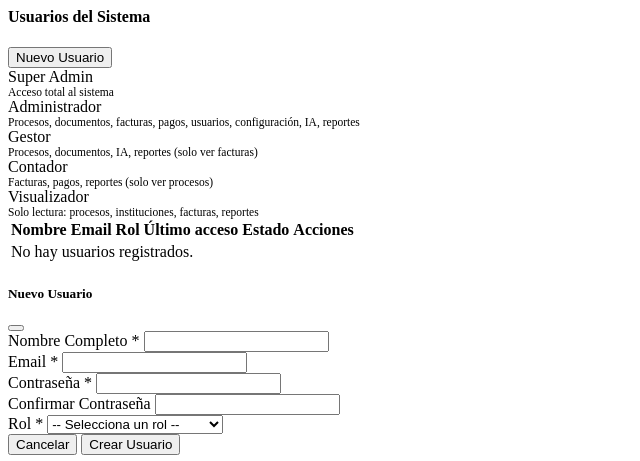
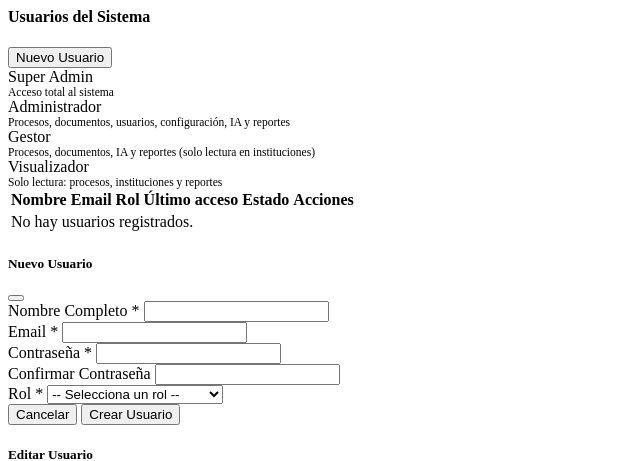
Before and after one commit to ncuenca84/sercop, a PHP site: template resources/views/configuracion/usuarios.php in a window 1280 px wide. Shown: the top 461 px of the page, without its empty margins (0-640 px from the left). Run offline with PHP 8.4, Linux system fonts and the light colour scheme; the template is opened without the code that fills it, so the values that code supplies are empty.

Commit message:
fix(usuarios): eliminar rol 'contador' del módulo de usuarios
El sistema no maneja facturas ni pagos, por lo que el rol contador
no aplica. Se elimina de validaciones (storeUsuario, updateUsuario),
de los select de creación y edición, y de las tarjetas de referencia de roles.
Los roles disponibles quedan: admin, gestor, visualizador.

https://claude.ai/code/session_017LJC9eNyVCeTMA4JQc61G7

```diff
--- a/app/Controllers/Web/Controllers.php
+++ b/app/Controllers/Web/Controllers.php
@@ -1439,7 +1439,7 @@ class ConfiguracionController extends BaseController
             'nombre'   => 'required|max:150',
             'email'    => 'required|email',
             'password' => 'required|min:8',
-            'rol'      => 'required|in:admin,gestor,contador,visualizador',
+            'rol'      => 'required|in:admin,gestor,visualizador',
         ]);
         unset($data['_csrf'], $data['_method']);
         User::createUser($data);
@@ -1454,7 +1454,7 @@ class ConfiguracionController extends BaseController
         $data = $this->validate([
             'nombre' => 'required|max:150',
             'email'  => 'required|email',
-            'rol'    => 'required|in:admin,gestor,contador,visualizador',
+            'rol'    => 'required|in:admin,gestor,visualizador',
             'estado' => 'required|in:activo,inactivo',
         ]);
         unset($data['_csrf'], $data['_method']);
--- a/resources/views/configuracion/usuarios.php
+++ b/resources/views/configuracion/usuarios.php
@@ -1,11 +1,10 @@
 <?php
 // Mapa de permisos por rol para mostrar en UI
 $rolesInfo = [
-    'super_admin'  => ['label'=>'Super Admin',  'color'=>'danger',   'icono'=>'shield-lock',   'permisos'=>'Acceso total al sistema'],
-    'admin'        => ['label'=>'Administrador','color'=>'primary',  'icono'=>'person-gear',   'permisos'=>'Procesos, documentos, facturas, pagos, usuarios, configuración, IA, reportes'],
-    'gestor'       => ['label'=>'Gestor',        'color'=>'success',  'icono'=>'briefcase',     'permisos'=>'Procesos, documentos, IA, reportes (solo ver facturas)'],
-    'contador'     => ['label'=>'Contador',      'color'=>'warning',  'icono'=>'calculator',    'permisos'=>'Facturas, pagos, reportes (solo ver procesos)'],
-    'visualizador' => ['label'=>'Visualizador',  'color'=>'secondary','icono'=>'eye',           'permisos'=>'Solo lectura: procesos, instituciones, facturas, reportes'],
+    'super_admin'  => ['label'=>'Super Admin',  'color'=>'danger',   'icono'=>'shield-lock', 'permisos'=>'Acceso total al sistema'],
+    'admin'        => ['label'=>'Administrador','color'=>'primary',  'icono'=>'person-gear', 'permisos'=>'Procesos, documentos, usuarios, configuración, IA y reportes'],
+    'gestor'       => ['label'=>'Gestor',        'color'=>'success',  'icono'=>'briefcase',   'permisos'=>'Procesos, documentos, IA y reportes (solo lectura en instituciones)'],
+    'visualizador' => ['label'=>'Visualizador',  'color'=>'secondary','icono'=>'eye',         'permisos'=>'Solo lectura: procesos, instituciones y reportes'],
 ];
 $usuarioActualId = Auth::id();
 ?>
@@ -141,7 +140,6 @@ $usuarioActualId = Auth::id();
             <option value="">-- Selecciona un rol --</option>
             <option value="admin">Administrador</option>
             <option value="gestor">Gestor de Contratos</option>
-            <option value="contador">Contador / Finanzas</option>
             <option value="visualizador">Visualizador (solo lectura)</option>
           </select>
           <div id="desc-nuevo" class="form-text text-muted mt-1"></div>
@@ -178,7 +176,6 @@ $usuarioActualId = Auth::id();
           <select name="rol" id="edit-rol" class="form-select" required onchange="mostrarDescRol(this,'desc-editar')">
             <option value="admin">Administrador</option>
             <option value="gestor">Gestor de Contratos</option>
-            <option value="contador">Contador / Finanzas</option>
             <option value="visualizador">Visualizador (solo lectura)</option>
           </select>
           <div id="desc-editar" class="form-text text-muted mt-1"></div>
@@ -206,10 +203,9 @@ $usuarioActualId = Auth::id();
 
 <script>
 const rolesDesc = {
-  admin:        'Acceso total excepto super administrador del sistema.',
-  gestor:       'Gestiona procesos, documentos e IA. Ve facturas pero no las edita.',
-  contador:     'Gestiona facturas y pagos. Solo ve procesos.',
-  visualizador: 'Solo lectura en procesos, instituciones, facturas y reportes.',
+  admin:        'Acceso total: procesos, documentos, usuarios, configuración, IA y reportes.',
+  gestor:       'Gestiona procesos y documentos. Puede usar IA y ver reportes.',
+  visualizador: 'Solo lectura en procesos, instituciones y reportes.',
 };
 
 function mostrarDescRol(sel, descId) {
```
